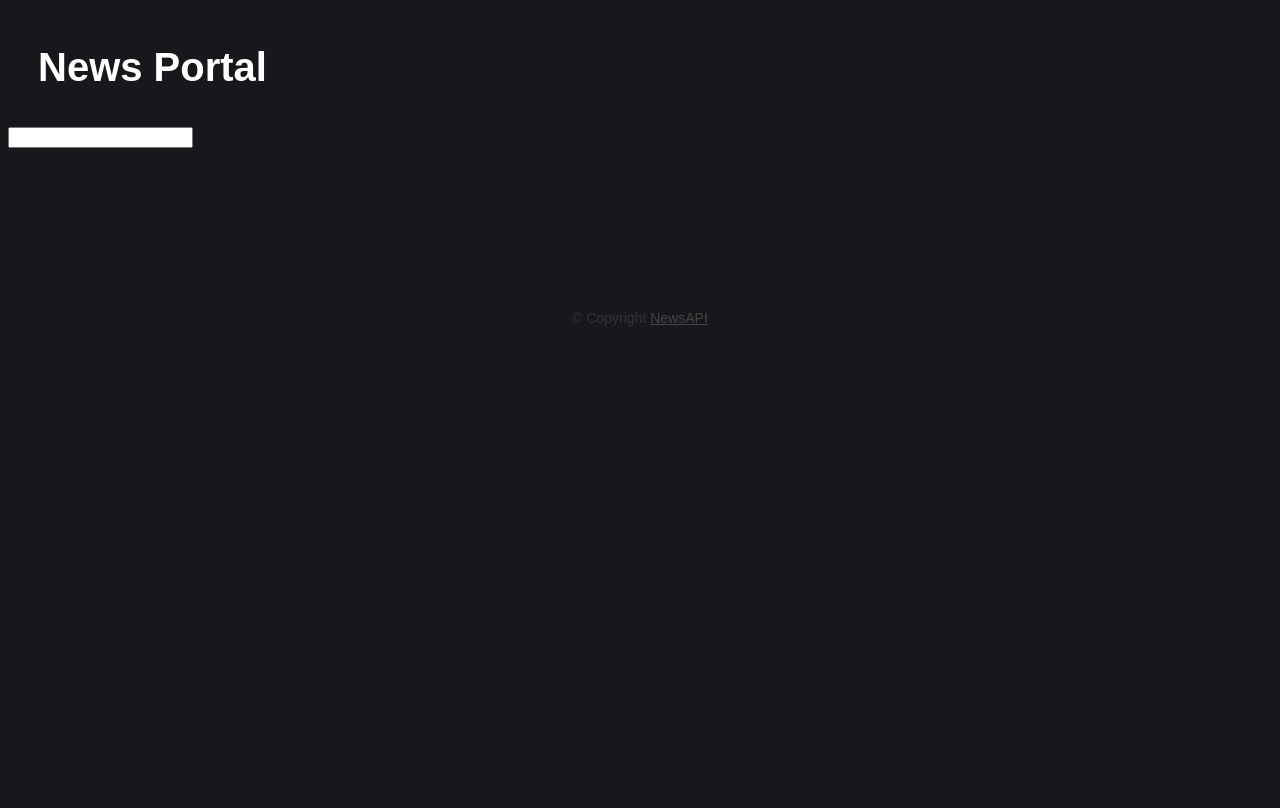
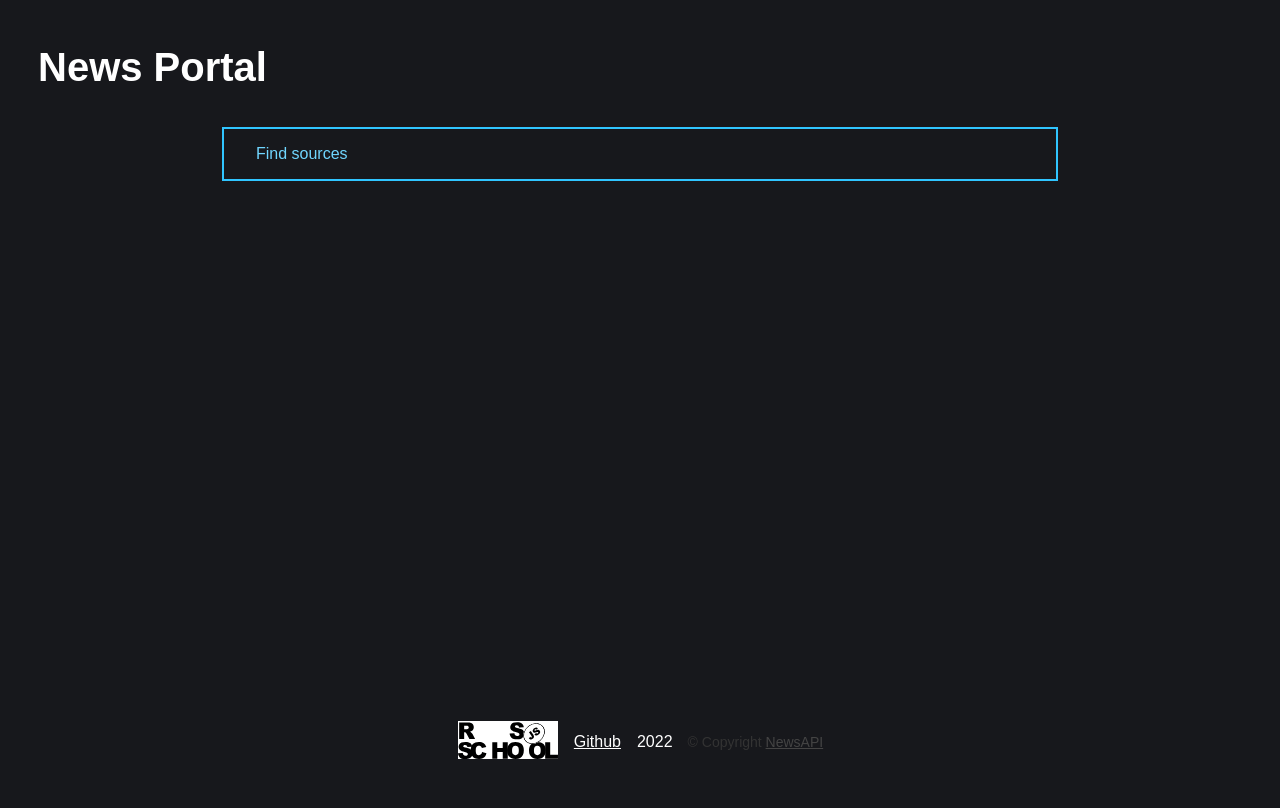
Before and after one commit to max-makk/news-JS, a website built with webpack: page src/index.html in a window 1280 px wide. Built offline with nearby package versions, Linux system fonts and the light colour scheme; files whose address does not match are found by name.

Commit message:
feat: add links to footer and styles for source buttons

```diff
--- a/src/components/view/news/news.ts
+++ b/src/components/view/news/news.ts
@@ -16,6 +16,7 @@ export interface Article {
 
 class News {
     draw(data: Article[]) {
+        (document.querySelector('.sources') as HTMLElement).textContent = '';
         const news = data.length >= 10 ? data.filter((_item, idx) => idx < 10) : data;
 
         const fragment: DocumentFragment = document.createDocumentFragment();
--- a/src/components/view/sources/sources.css
+++ b/src/components/view/sources/sources.css
@@ -1,14 +1,46 @@
+#filter {
+  width: 60vw;
+  display: block;
+  margin: 0 auto 20px;
+  border: 2px solid #30c5ff;
+  color: #70d6ff;
+  padding: 1em 2em;
+  font: 300 1em 'Fira Sans', sans-serif;
+  font-weight: 400;
+  background: transparent;
+}
+
+#filter:hover,
+#filter:focus {
+    border-color: #3fcc59;
+    color: #3fcc59;
+    outline: none;
+    box-shadow: 0 0.5em 0.5em -0.4em #3fcc59;
+    transform: translateY(-0.25em);
+}
+
+#filter::placeholder {
+    color: #70d6ff;
+}
+
+#filter:hover::placeholder,
+#filter:focus::placeholder {
+    color: #3fcc59;
+}
+
 .sources {
     display: flex;
     flex-wrap: nowrap;
+    flex-direction: column;
+    height: auto;
     width: 100%;
-    height: 120px;
     overflow: auto;
     align-items: center;
     font: 300 1em 'Fira Sans', sans-serif;
 }
 
 .source__item {
+    width: 60vw;
     background: none;
     border: 2px solid #30c5ff;
     font: inherit;
--- a/src/global.css
+++ b/src/global.css
@@ -1,7 +1,16 @@
+html, body {
+    height: 100%;
+}
 body {
     color: #fff;
     background: #17181c;
     font-family: sans-serif;
+    display: flex;
+    flex-direction: column;
+}
+
+main {
+  flex: 1 0 auto;
 }
 
 header {
@@ -14,10 +23,15 @@ header h1 {
 }
 
 footer {
+    flex-shrink: 0;
     height: 100px;
+    width: 60vw;
+    margin: 0 auto;
     display: flex;
+    flex-wrap: wrap;
     align-items: center;
     justify-content: center;
+    padding: 1em;
 }
 footer .copyright {
     font-size: 14px;
@@ -33,3 +47,13 @@ footer .copyright a:hover {
 footer .copyright:before {
     content: '©';
 }
+footer a {
+  color: #fff;
+}
+footer img {
+  background-color: #fff;
+  width: 100px;
+}
+footer > * {
+  margin: 0 0.5em;
+}
--- a/src/index.html
+++ b/src/index.html
@@ -11,11 +11,16 @@
             <h1>News Portal</h1>
         </header>
         <main>
-            <input type="text" name="filter" id="filter">
+            <input type="text" name="filter" id="filter" placeholder="Find sources">
             <div class="sources buttons"></div>
             <div class="news"></div>
         </main>
         <footer>
+            <a href="https://rs.school/js/">
+              <img src="./img/rs_school_js.svg" alt="Logo.">
+            </a>
+            <a href="https://github.com/max-makk">Github</a>
+            <time datetime="2022">2022</time>
             <p class="copyright">
                 Copyright <a href="https://newsapi.org">NewsAPI</a>
             </p>
```
